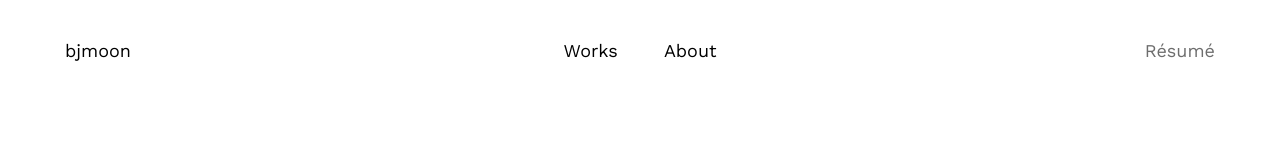
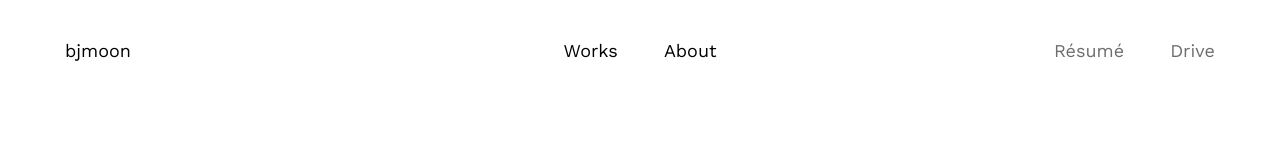
Before and after one commit to bjmoonn/bjmoonn.github.io, a plain HTML site: page index.html in a window 1280 px wide. Shown: the top 160 px of the page. Drawn offline with nearby package versions, Linux system fonts and the light colour scheme; a script that the page names is missing.

Commit message:
Update index.html

```diff
--- a/index.html
+++ b/index.html
@@ -26,6 +26,7 @@
 			</ul>
 			<ul class="sidenav">
 				<li><a href="Resume.pdf" target="_blank">Résumé</a> </li>
+				<li><a href="/drive" target="_blank">Drive</a> </li>
 			</ul>
 		</nav>
 	</div>
```
